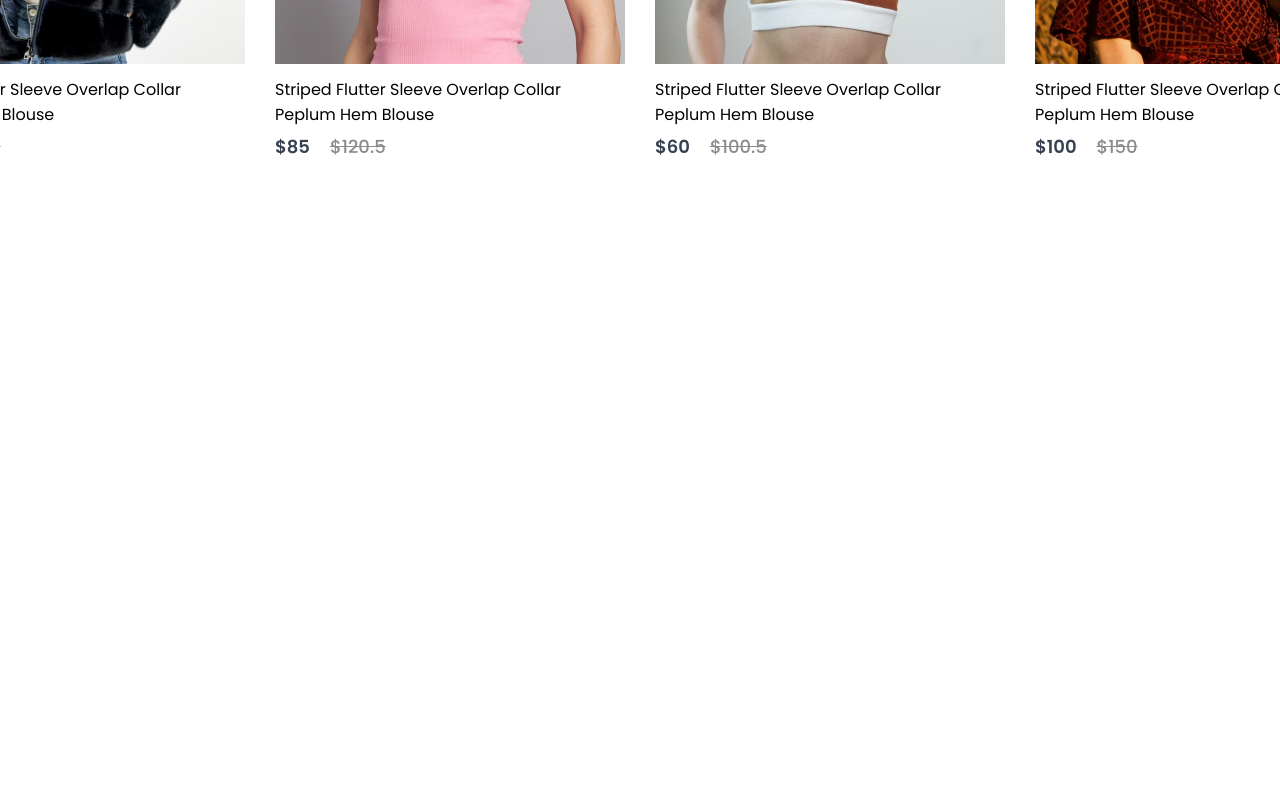
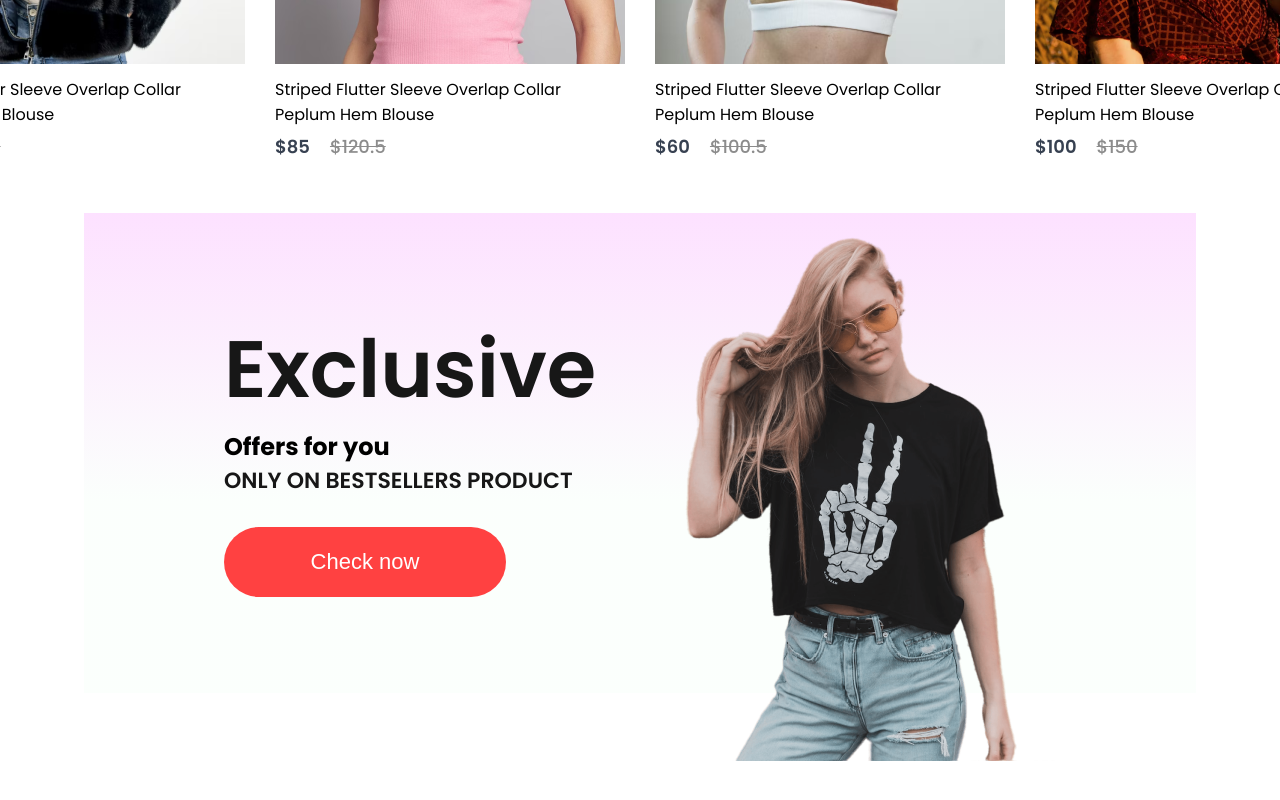
Before and after one commit to yuronn5/e-commerce_shop, a React (Create React App) app: page / in a window 1280 px wide. Shown: the part 604-1404 px from the top of the page. Before the commit the page ends 817 px from the top, so only its background shows below. Built offline with nearby package versions, Linux system fonts and the light colour scheme; the HTML template or start-up script is replaced by a standard one.

Commit message:
offers component

```diff
--- /dev/null
+++ b/src/Components/Offers/Offers.css
@@ -0,0 +1,44 @@
+.offers {
+    width: 65%;
+    height: 60vh;
+    display: flex;
+    margin: auto;
+    padding: 0 140px;
+    margin-bottom: 150px;
+    background: linear-gradient(180deg, #fde1ff, #e1ffea22 60%);
+}
+.offers-left {
+    flex: 1;
+    display: flex;
+    flex-direction: column;
+    justify-content: center;
+}
+.offers-left h1 {
+    color: #171717;
+    font-size: 80px;
+    font-weight: 600;
+}
+.offers-left p {
+    color: #171717;
+    font-size: 22px;
+    font-weight: 600
+}
+.offers-left button {
+    width: 282px;
+    height: 70px;
+    border-radius: 35px;
+    background: #ff4141;
+    border:none;
+    color: white;
+    font-size: 22px;
+    font-weight: 500;
+    margin-top: 30px;
+    cursor: pointer;
+}
+.offres-right {
+    flex: 1;
+    display: flex;
+    justify-content: flex-end;
+    align-items: center;
+    padding-top: 50px;
+}
--- /dev/null
+++ b/src/Components/Offers/Offers.jsx
@@ -0,0 +1,22 @@
+import React from 'react';
+import './Offers.css'
+import exclusive_image from '../Assets/exclusive_image.png'
+
+const Offers = () => {;
+  return (
+    <div className='offers'>
+        <div className="offers-left">
+            <h1>Exclusive</h1>
+            <h2>Offers for you</h2>
+            <p>ONLY ON BESTSELLERS PRODUCT</p>
+            <button>Check now</button>
+        </div>
+        <div className="offers-right">
+            <img src={exclusive_image} alt="" />
+        </div>
+    </div>
+  )
+};
+
+
+export default Offers
--- a/src/Pages/Shop.jsx
+++ b/src/Pages/Shop.jsx
@@ -1,12 +1,14 @@
 import React from 'react'
 import Hero from '../Components/Hero/Hero'
 import Popular from '../Components/Popular/Popular'
+import Offers from '../Components/Offers/Offers'
 
 const Shop = () => {
   return (
     <div>
         <Hero />
         <Popular/>
+        <Offers/>
     </div>
   )
 }
```
